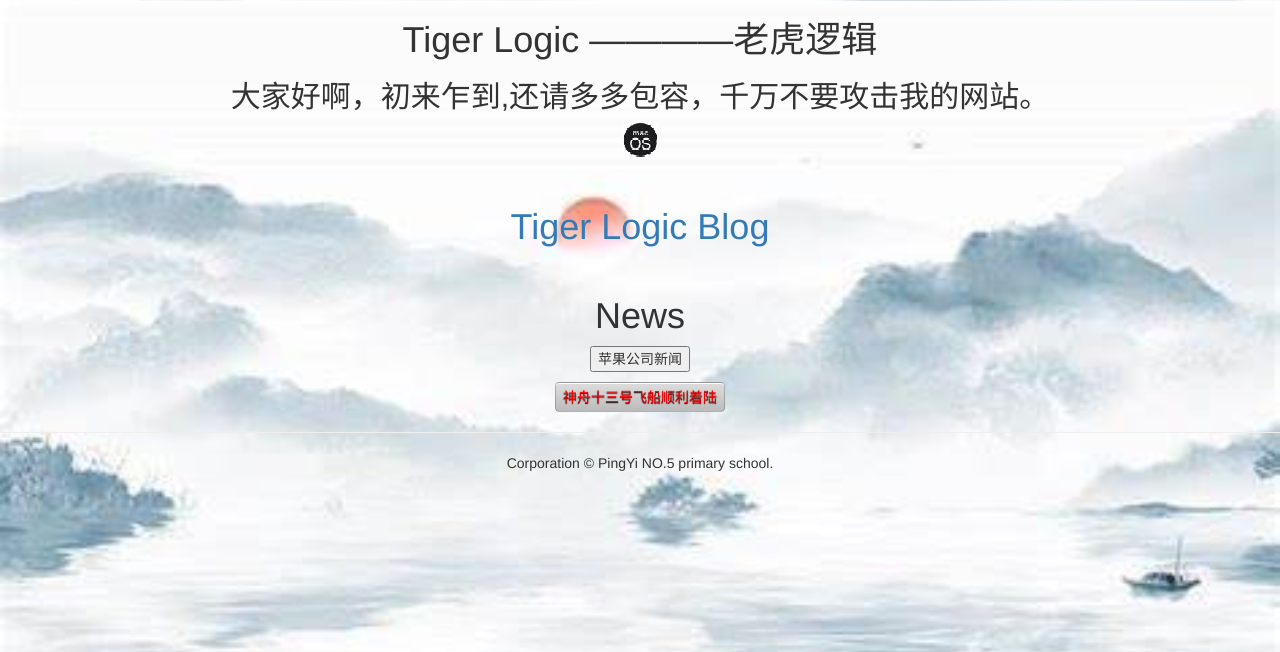
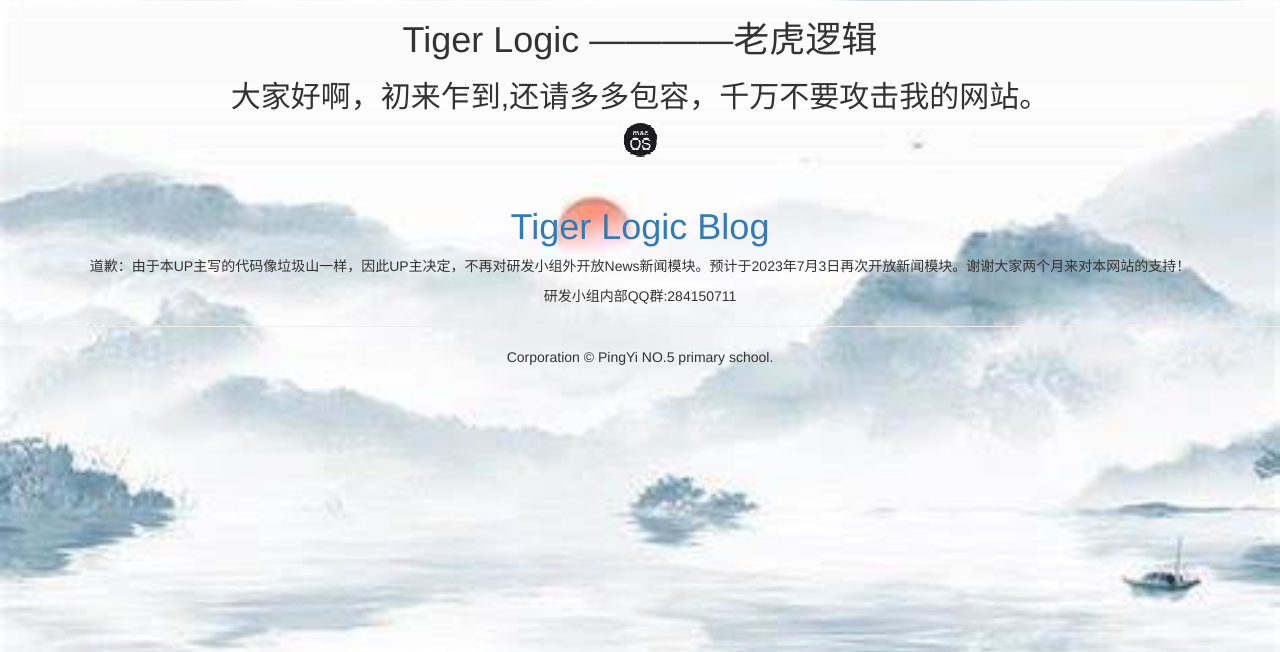
Before and after one commit to cn-zekang/my-first-blog, a Django app: page / in a window 1280 px wide. Shown: the top 652 px of the page. Run offline with Django 4.2, Linux system fonts and the light colour scheme; data that the repository does not hold is empty; some libraries are stand-ins or nearby versions.

Commit message:
Deleted 'News'

```diff
--- a/blog/templates/blog/post_list.html
+++ b/blog/templates/blog/post_list.html
@@ -16,43 +16,7 @@
                             background-size: 100% ;
                     }
             </style>
-            <style>
-            .button2 {
-                    display: inline-block;
-                    padding: .3em .5em;
-                    background-image: linear-gradient(#ddd, #bbb);
-                    border: 1px solid rgba(0,0,0,.2);
-                    border-radius: .3em;
-                    box-shadow: 0 1px white inset;
-                    text-align: center;
-                    text-shadow: 0 1px 1px black;
-                    color:red;
-                    font-weight: lighter;
-            }
-            .button2 {
-                    display: inline-block;
-                    padding: .3em .5em;
-                    background-image: linear-gradient(#ddd, #bbb);
-                    border: 1px solid rgba(0,0,0,.2);
-                    border-radius: .3em;
-                    box-shadow: 0 1px white inset;
-                    text-align: center;
-                    text-shadow: 0 1px 1px black;
-                    color:red;
-                    font-weight: lighter;
-            }
-            </style>
         </div>
-        <script>
-        function Button?1()
-        {
-            document.getElementById("AppleNews-1").innerHTML="苹果公司声明：不会在之后的IPHONE中加入3.5mm耳机接口。";
-        }>
-        function Button?2()
-        {
-            document.getElementById("ShenZhou-1").innerHTML="神舟十三号在2022年4月16日9时56分着陆，根据前线记者的最新报告,神舟十三号在预定降落场所顺利降落，翟志刚、王亚平、叶光富三名航天员安全出舱。其中王亚平真的带回来了答应给他的女儿的星星，据说，星星内部物质层是小行星残骸，所以，这个星星是“真星星”。(部分资料来自百度百科)";
-        }
-        </script>
     </head>
     <body background="https://tigergit.pythonanywhere.com/static/image/background.jfif">
     <meta charset="utf-8">
@@ -71,16 +35,8 @@
             <p style="text-align: center">{{ post.text|linebreaksbr }}</p>
         </div>
     {% endfor %}
-    <br>
-    <h1 style="text-align: center">News</h1>
-    <p style="text-align: center" id="AppleNews-1"></p>
-    <div style="text-align: center">
-        <button style="text-align: center" type="button" onclick="Button?1()" class="button1">苹果公司新闻</button>
-    </div>
-    <p style="text-align: center" id="ShenZhou-1"></p>
-    <div style="text-align: center">
-        <button style="text-align: center" type="button" onclick="Button?2()" class="button2">神舟十三号飞船顺利着陆</button>
-    </div>
+    <p style="text-align: center">道歉：由于本UP主写的代码像垃圾山一样，因此UP主决定，不再对研发小组外开放News新闻模块。预计于2023年7月3日再次开放新闻模块。谢谢大家两个月来对本网站的支持！</p>
+    <p style="text-align: center">研发小组内部QQ群:284150711</p>
     <hr>
     <div>
         <p style="text-align: center">Corporation © PingYi NO.5 primary school.</p>
```
